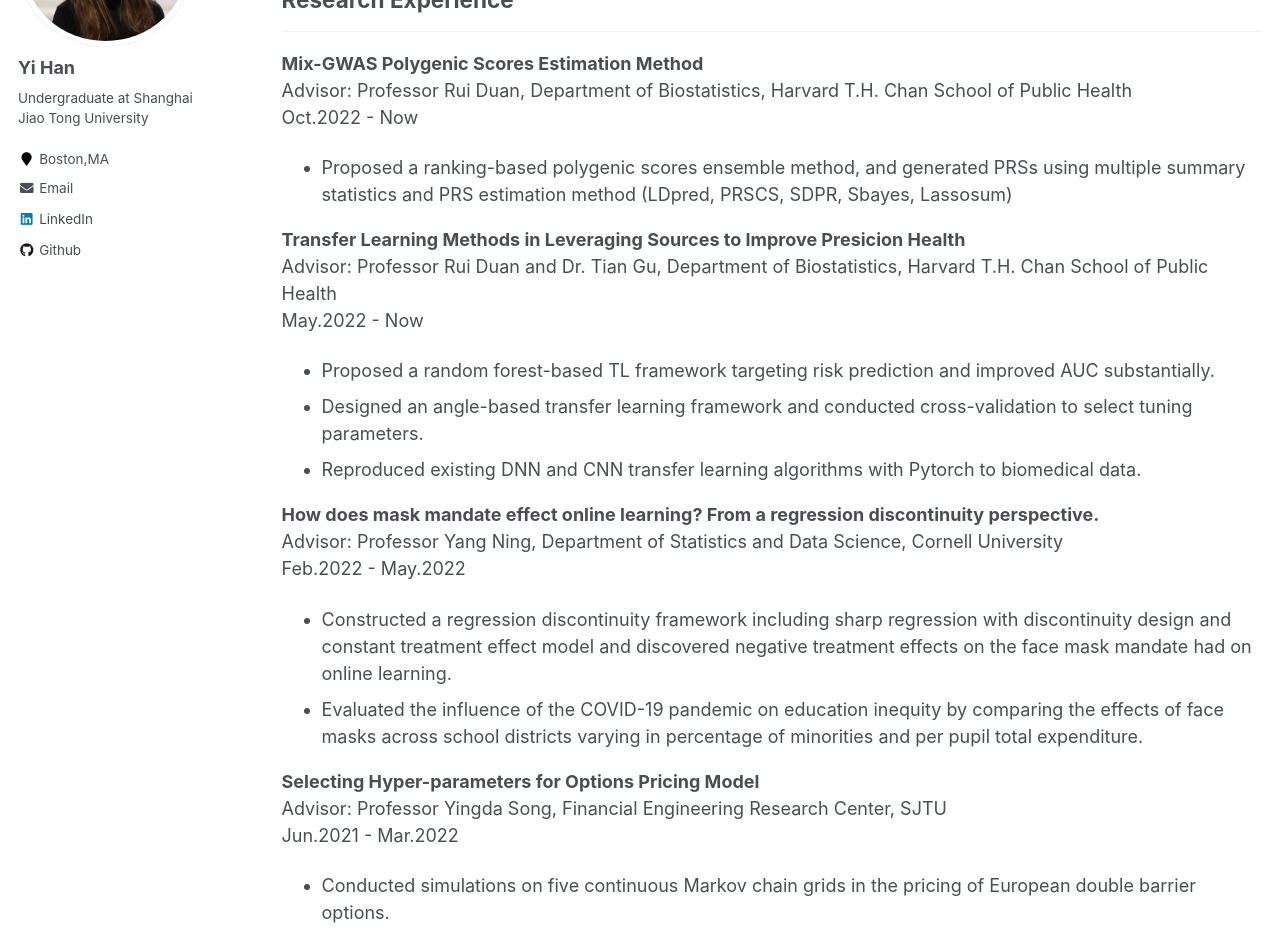
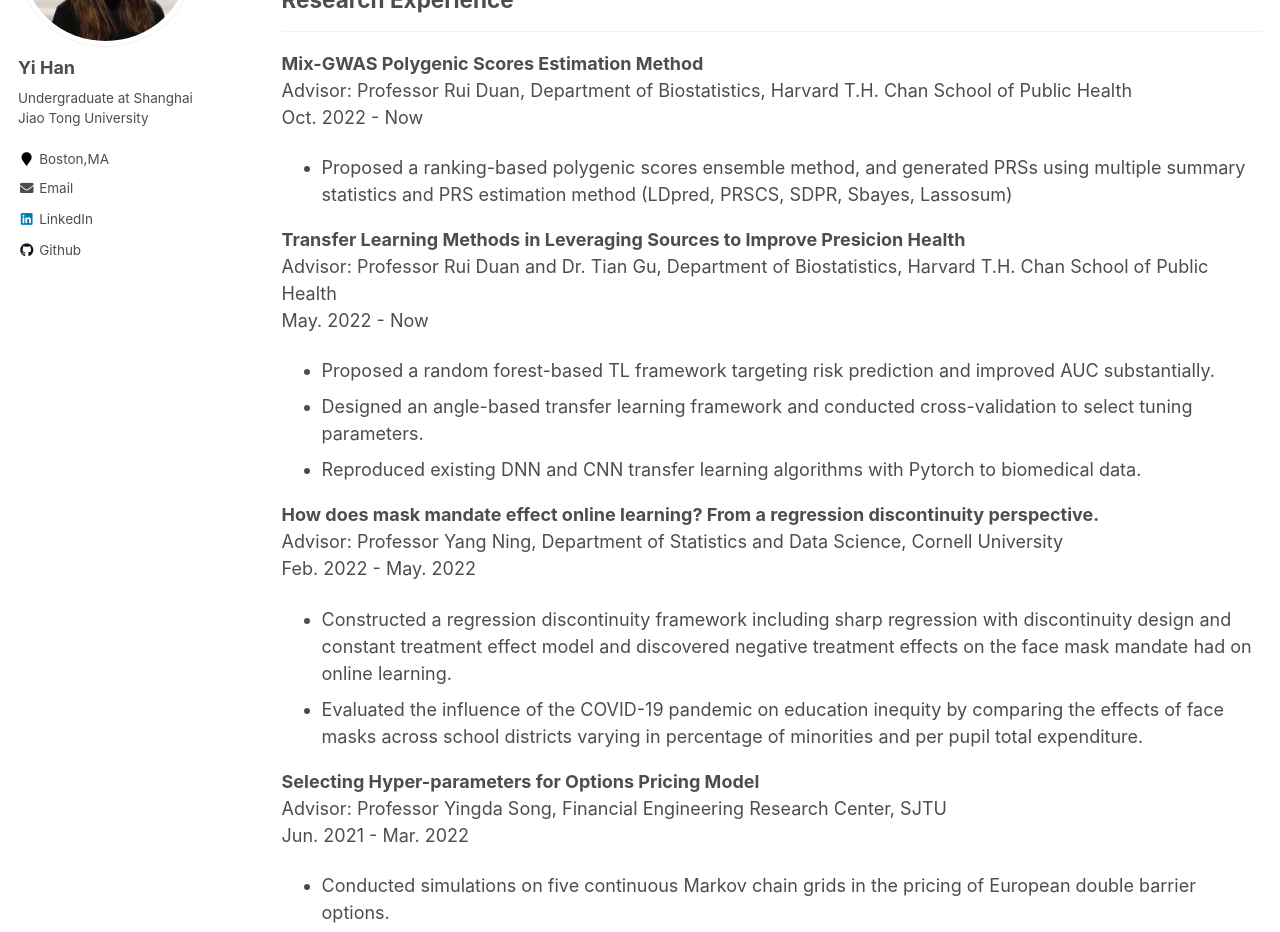
Before and after one commit to yiiihan/yiiihan.github.io, a Jekyll site: the page built from _pages/research.md, in a window 1280 px wide and 1400 px high, scrolled down 509 px. Shown: the part 153-1085 px from the top of the window. Built offline with Jekyll 4.4.1, drawn with Linux system fonts in a browser that asks for light colours; part of the change alters nothing that is shown.

```diff
--- a/_pages/research.md
+++ b/_pages/research.md
@@ -13,7 +13,7 @@ Gu T, **Han Y**, Duan R(2022) <br />
 We propose a transfer learning framework based on random forest models (TransRF). Our method incorporate risk prediction models trained in a source population to improve the prediction performance in a target underrepresented population with limited sample size.
 
 
-[Robust angle-based transfer learning in high dimensions.](http://arxiv.org/abs/2210.12759) <br />
+[Robust angle-based transfer learning in high dimensions.](https://arxiv.org/abs/2210.12759v2) <br />
 *ArXiv* <br />
 Gu T, **Han Y**, Duan R(2022) <br />
 We propose a novel flexible angle-based transfer learning (angleTL) method, which leverages the concordance between the source and the target model parameters. <br />
@@ -22,19 +22,19 @@ We propose a novel flexible angle-based transfer learning (angleTL) method, whic
 ---
 **Mix-GWAS Polygenic Scores Estimation Method** <br />
 Advisor: Professor Rui Duan, Department of Biostatistics, Harvard T.H. Chan School of Public Health <br />
-Oct.2022 - Now <br />
+Oct. 2022 - Now <br />
 - Proposed a ranking-based polygenic scores ensemble method, and generated PRSs using multiple summary statistics and PRS estimation method (LDpred, PRSCS, SDPR, Sbayes, Lassosum)
 
 **Transfer Learning Methods in Leveraging Sources to Improve Presicion Health** <br />
 Advisor: Professor Rui Duan and Dr. Tian Gu, Department of Biostatistics, Harvard T.H. Chan School of Public Health <br />
-May.2022 - Now <br />
+May. 2022 - Now <br />
 - Proposed a random forest-based TL framework targeting risk prediction and improved AUC substantially.
 - Designed an angle-based transfer learning framework and conducted cross-validation to select tuning parameters.
 - Reproduced existing DNN and CNN transfer learning algorithms with Pytorch to biomedical data.
 
 **How does mask mandate effect online learning? From a regression discontinuity perspective.** <br />
 Advisor: Professor Yang Ning, Department of Statistics and Data Science, Cornell University <br />
-Feb.2022 - May.2022 <br />
+Feb. 2022 - May. 2022 <br />
 - Constructed a regression discontinuity framework including sharp regression with discontinuity design and constant
 treatment effect model and discovered negative treatment effects on the face mask mandate had on online learning.
 - Evaluated the influence of the COVID-19 pandemic on education inequity by comparing the effects of face masks across
@@ -42,7 +42,7 @@ school districts varying in percentage of minorities and per pupil total expendi
 
 **Selecting Hyper-parameters for Options Pricing Model** <br />
 Advisor: Professor Yingda Song, Financial Engineering Research Center, SJTU <br />
-Jun.2021 - Mar.2022 <br />
+Jun. 2021 - Mar. 2022 <br />
 - Conducted simulations on five continuous Markov chain grids in the pricing of European double barrier options.
 - Analyzed the applicability and features of these grid design methods under the choice of underlying asset model.
 - Designed adaptive grids by iterating continuous Markov chain to simulate strike prices at expiration using Monte Carlo.
```
